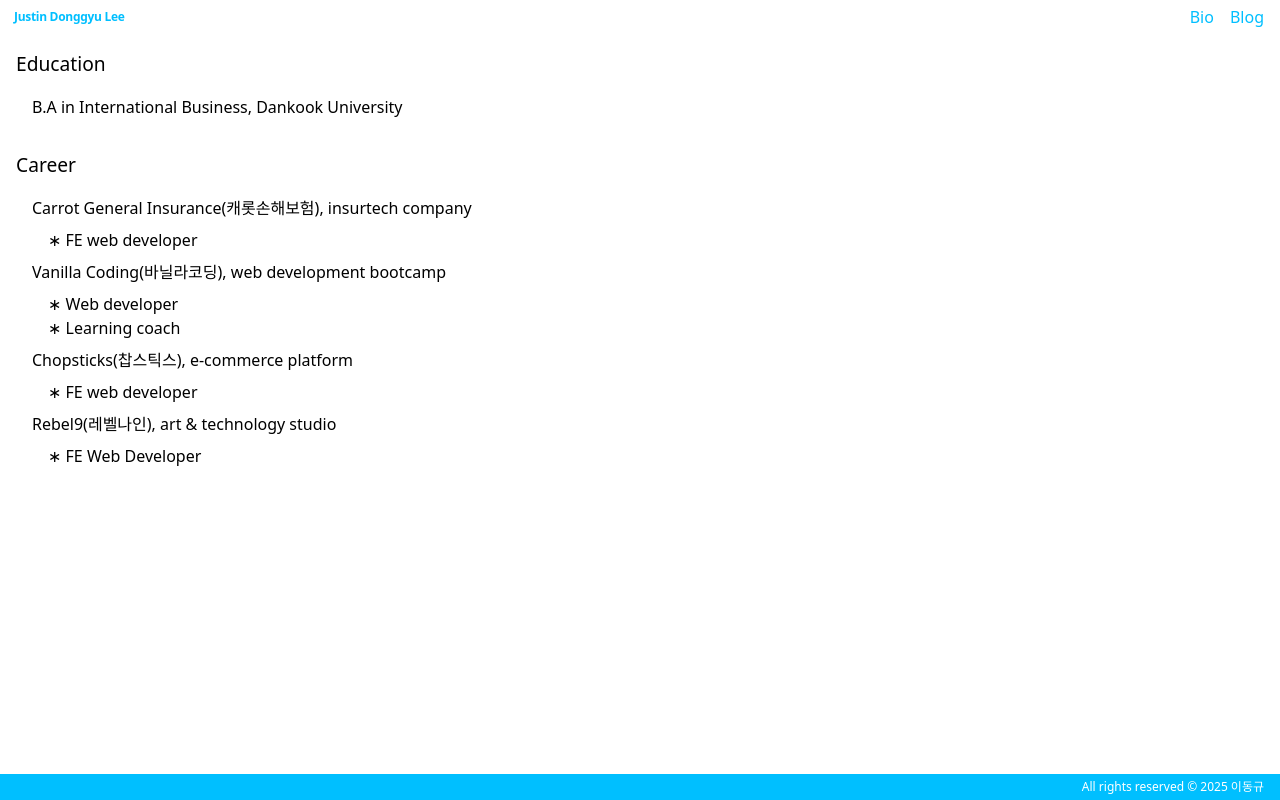
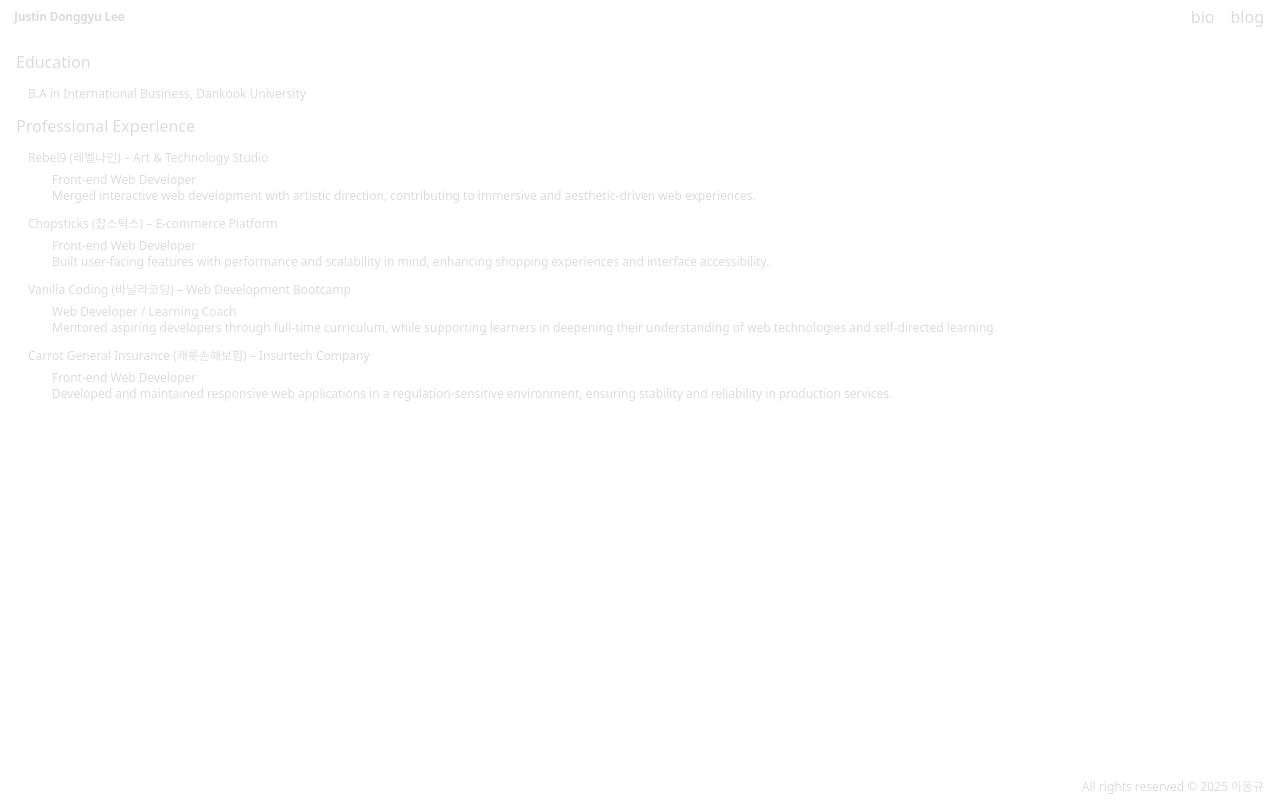
Before and after one commit to nninnnin/blogblog, a Next.js app: page /about in a window 1280 px wide. Built offline with nearby package versions, Linux system fonts and the light colour scheme.

Commit message:
테마 변경

```diff
--- a/src/app/about/page.tsx
+++ b/src/app/about/page.tsx
@@ -2,42 +2,61 @@
 
 const AboutPage = () => {
   return (
-    <div className="p-[1em]">
+    <div className="p-[1em] text-[gainsboro] transition-all duration-200 hover:text-amber-500 cursor-grab">
       <div>
-        <h2 className="text-[1.2em] font-medium">Education</h2>
-        <ul className="p-[1em]">
+        <h2 className="text-md font-medium">Education</h2>
+        <ul className="p-[1em] text-xs">
           <li>B.A in International Business, Dankook University</li>
         </ul>
       </div>
 
-      <div className="mt-[1em]">
-        <h2 className="text-[1.2em] font-medium">Career</h2>
-        <ul className="p-[1em]">
+      <div>
+        <h2 className="text-md font-medium">Professional Experience</h2>
+        <ul className="p-[1em] flex flex-col gap-[1em] text-xs">
           <li>
-            Carrot General Insurance(캐롯손해보험), insurtech company
-            <ul className="pl-[1em] p-[0.5em]">
-              <li>∗ FE web developer</li>
+            Rebel9 (레벨나인) – Art & Technology Studio
+            <ul className="pl-[2em] mt-[0.5em]">
+              <li>Front-end Web Developer</li>
+              <li>
+                Merged interactive web development with artistic direction,
+                contributing to immersive and aesthetic-driven web experiences.
+              </li>
             </ul>
           </li>
 
           <li>
-            Vanilla Coding(바닐라코딩), web development bootcamp
-            <ul className="pl-[1em] p-[0.5em]">
-              <li>∗ Web developer</li>
-              <li>∗ Learning coach</li>
+            Chopsticks (찹스틱스) – E-commerce Platform
+            <ul className="pl-[2em] mt-[0.5em]">
+              <li>Front-end Web Developer</li>
+              <li>
+                Built user-facing features with performance and scalability in
+                mind, enhancing shopping experiences and interface
+                accessibility.
+              </li>
             </ul>
           </li>
 
           <li>
-            Chopsticks(찹스틱스), e-commerce platform
-            <ul className="pl-[1em] p-[0.5em]">
-              <li>∗ FE web developer</li>
+            Vanilla Coding (바닐라코딩) – Web Development Bootcamp
+            <ul className="pl-[2em] mt-[0.5em]">
+              <li>Web Developer / Learning Coach</li>
+              <li>
+                Mentored aspiring developers through full-time curriculum, while
+                supporting learners in deepening their understanding of web
+                technologies and self-directed learning.
+              </li>
             </ul>
           </li>
+
           <li>
-            Rebel9(레벨나인), art & technology studio
-            <ul className="pl-[1em] p-[0.5em]">
-              <li>∗ FE Web Developer</li>
+            Carrot General Insurance (캐롯손해보험) – Insurtech Company
+            <ul className="pl-[2em] mt-[0.5em]">
+              <li>Front-end Web Developer</li>
+              <li>
+                Developed and maintained responsive web applications in a
+                regulation-sensitive environment, ensuring stability and
+                reliability in production services.
+              </li>
             </ul>
           </li>
         </ul>
--- a/src/app/blog/page.tsx
+++ b/src/app/blog/page.tsx
@@ -3,19 +3,21 @@
 
 const BlogPage = () => {
   return (
-    <div className={clsx("p-[1em]")}>
+    <div
+      className={clsx(
+        "p-[1em]",
+        "transition-all duration-100",
+        "text-[gainsboro] hover:text-green-300",
+        "border-[gainsboro] hover:border-text-green-300"
+      )}
+    >
       <ul className="flex flex-col gap-[0.5em]">
-        <li
-          className={clsx(
-            "border-b-[3px] border-dotted border-[gainsboro] pb-[0.5em]"
-          )}
-        >
+        <li className={clsx("border-b-[3px] border-dotted pb-[0.5em]")}>
           <a
             className={clsx(
-              "transition-all duration-200",
-              "font-semibold hover:font-black",
-              "tracking-tight hover:tracking-normal",
-              "hover:text-[gainsboro]"
+              "transition-all duration-100",
+              "font-semibold",
+              "tracking-widest"
             )}
             href="blog/sjf2025"
           >
--- a/src/app/components/Nav.tsx
+++ b/src/app/components/Nav.tsx
@@ -1,34 +1,41 @@
+"use client";
+
 import clsx from "clsx";
 import Link from "next/link";
 
 const Nav = () => {
   return (
     <div
+      id="nav-container"
       className={clsx(
         "flex justify-between items-center",
         "pr-[1em]",
         "select-none",
-        "text-[deepskyblue]"
+        "transition-all duration-200",
+        "text-[gainsboro] cursor-pointer"
       )}
     >
+      <Link href="/">
         <div
           className={clsx(
-          "text-[12px] tracking-tight",
-          "p-[8px] pl-[14px] pr-[100px]",
+            "text-[12px]",
+            "p-[8px] pl-[14px]",
             "w-full",
-          "font-bold"
+            "font-bold",
+            "tracking-tight"
           )}
         >
-        <Link href="/">Justin Donggyu Lee</Link>
+          Justin Donggyu Lee
         </div>
+      </Link>
 
       <ul className={clsx("flex", "gap-[1em]")}>
         <li>
-          <Link href="/about">Bio</Link>
+          <Link href="/about">bio</Link>
         </li>
 
         <li>
-          <Link href="/blog">Blog</Link>
+          <Link href="/blog">blog</Link>
         </li>
       </ul>
     </div>
--- a/src/app/layout.tsx
+++ b/src/app/layout.tsx
@@ -40,9 +40,11 @@
 
           <footer
             className={clsx(
-              "text-right text-white bg-[deepskyblue]",
+              "text-right text-[gainsboro]",
               "p-[4px] pr-[16px]",
-              "text-[12px]"
+              "text-[12px]",
+              "cursor-pointer",
+              "select-none"
             )}
           >
             All rights reserved &copy; 2025 이동규
```
Lines whose indentation alone changed are shown as unchanged.
